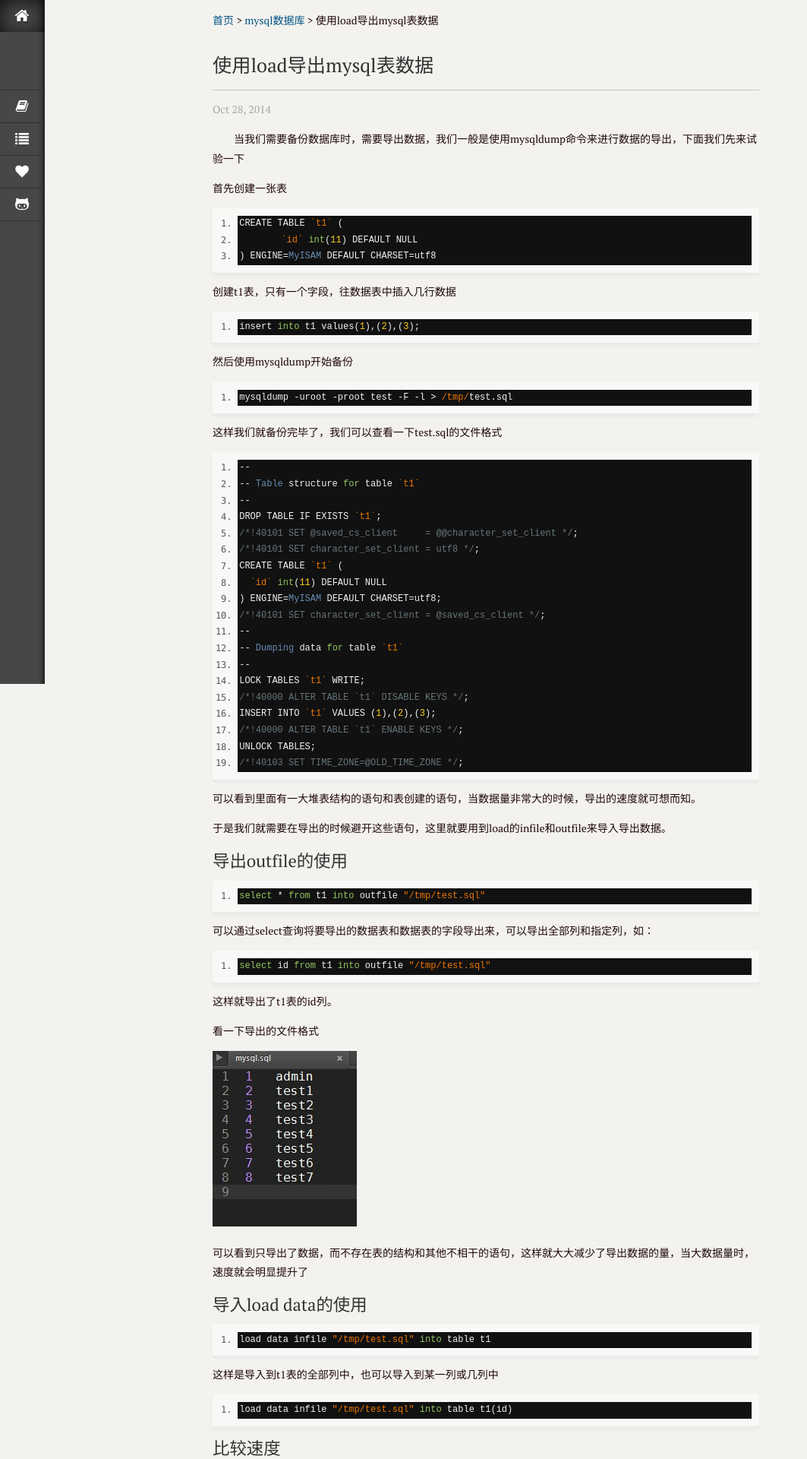
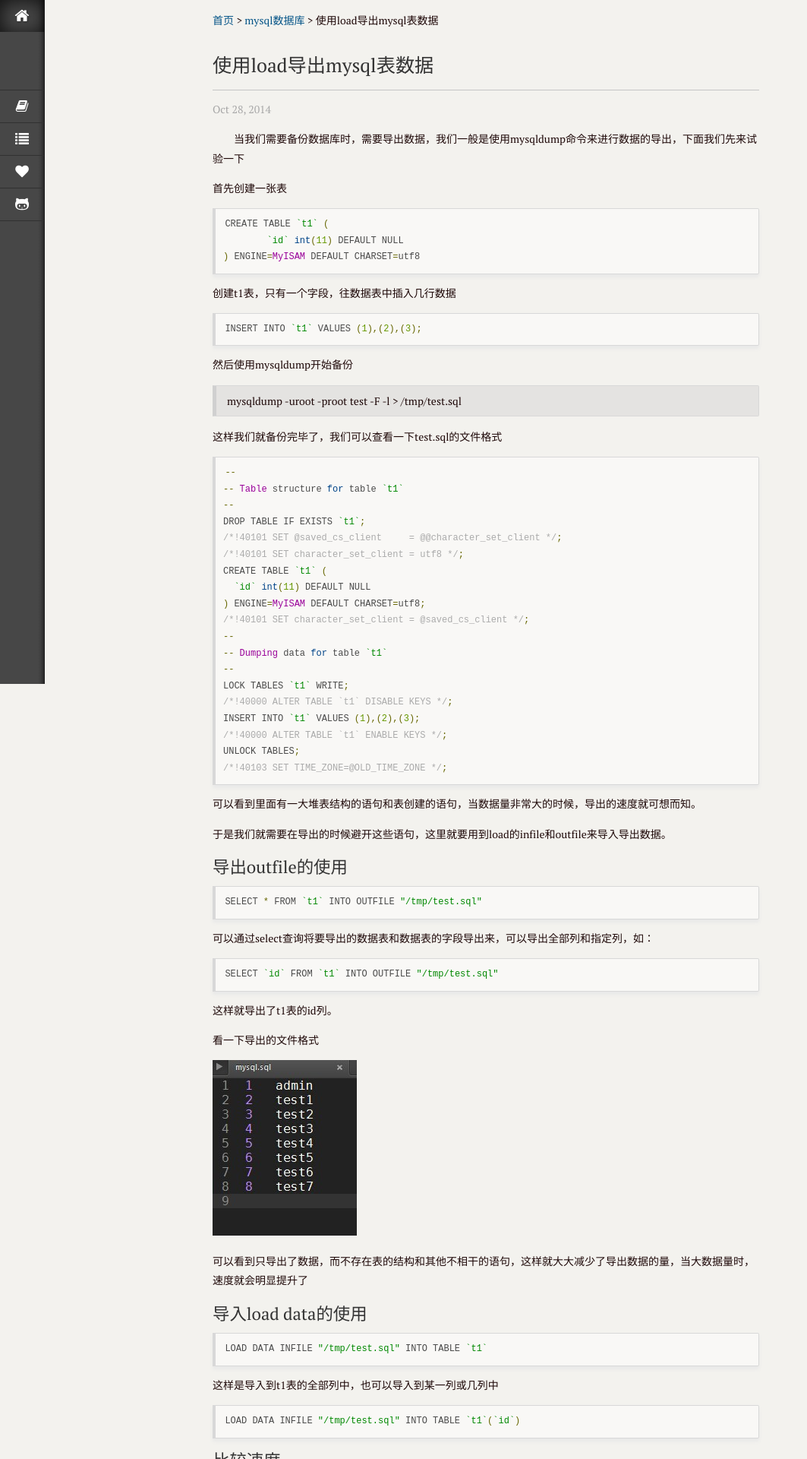
Before and after one commit to GitHubCuCu/dougaoyang.github.io, a Jekyll site: the page built from _posts/mysql/2014-10-28-mysql-load-data.md, in a window 1280 px wide. Shown: the top 1920 px of the page at 76% size, without its empty margins (0-1063 px from the left). Built offline with Jekyll 4.4.1, drawn with Linux system fonts in a browser that asks for light colours; Markdown is read by kramdown in place of the engine named in the settings.

```diff
--- a/_layouts/default.html
+++ b/_layouts/default.html
@@ -23,9 +23,8 @@
     <meta name="author" content="{{ site.author.name }}" />
     <meta name="description" content="{{ page.description }}" />
     <meta name="keywords" content="{{ page.keywords | join: ',' }}" />
-	<meta name="viewport" content="width=device-width, initial-scale=1.0">
+	<meta name="viewport" content="width=device-width, initial-scale=1.0, minimum-scale=1.0">
     <link rel="stylesheet" type="text/css" href="{{ site.url }}/static/style.css" />
-    <link rel="stylesheet" type="text/css" href="{{ site.url }}/static/js/prettify/prettify.css">
     <!--[if lt IE 9]>
     <script src="{{ site.url }}/static/js/html5.js" type="text/javascript"></script>
     <![endif]-->
--- a/_posts/mysql/2014-10-28-mysql-load-data.md
+++ b/_posts/mysql/2014-10-28-mysql-load-data.md
@@ -15,11 +15,11 @@ keywords: mysql, dump, load, infile, outfile
 
 创建t1表，只有一个字段，往数据表中插入几行数据
 
-	insert into t1 values(1),(2),(3);
+	INSERT INTO `t1` VALUES (1),(2),(3);
 
 然后使用mysqldump开始备份
 
-	mysqldump -uroot -proot test -F -l > /tmp/test.sql
+>mysqldump -uroot -proot test -F -l > /tmp/test.sql
 
 这样我们就备份完毕了，我们可以查看一下test.sql的文件格式
 
@@ -50,11 +50,11 @@ keywords: mysql, dump, load, infile, outfile
 导出outfile的使用
 ----------------
 
-	select * from t1 into outfile "/tmp/test.sql"
+	SELECT * FROM `t1` INTO OUTFILE "/tmp/test.sql"
 
 可以通过select查询将要导出的数据表和数据表的字段导出来，可以导出全部列和指定列，如：
 
-	select id from t1 into outfile "/tmp/test.sql"
+	SELECT `id` FROM `t1` INTO OUTFILE "/tmp/test.sql"
 
 这样就导出了t1表的id列。
 
@@ -67,11 +67,11 @@ keywords: mysql, dump, load, infile, outfile
 导入load data的使用
 ------------------
 
-	load data infile "/tmp/test.sql" into table t1
+	LOAD DATA INFILE "/tmp/test.sql" INTO TABLE `t1`
 
 这样是导入到t1表的全部列中，也可以导入到某一列或几列中
 
-	load data infile "/tmp/test.sql" into table t1(id)
+	LOAD DATA INFILE "/tmp/test.sql" INTO TABLE `t1`(`id`)
 
 比较速度
 -------
--- a/static/js/iLotus.js
+++ b/static/js/iLotus.js
@@ -233,5 +233,6 @@ $(document).ready(function() {
     //run
     iLotus.init.run();
     //pretty
+    $("pre").addClass("prettyprint");
     prettyPrint();
 });
--- a/static/js/prettify/prettify.css
+++ b/static/js/prettify/prettify.css
@@ -16,18 +16,11 @@
 .atn{color:#E0E2E4;}
 .atv{color:#EC7600;}
 .dec{color:purple;}
-pre {
-    white-space: pre-wrap; /* css-3 */
-    white-space: -moz-pre-wrap; /* Mozilla, since 1999 */
-    white-space: -pre-wrap; /* Opera 4-6 */
-    white-space: -o-pre-wrap; /* Opera 7 */
-    word-wrap: break-word; /* Internet Explorer 5.5+ */
-}
 pre.prettyprint {border:0px solid #888;}
 ol.linenums{margin-top:0;margin-bottom:0;}
 .prettyprint{background:#000;}
 li.L0, li.L1, li.L2, li.L3, li.L4, li.L5, li.L6, li.L7, li.L8, li.L9{color:#555;}
-li.L0, li.L1, li.L2, li.L3, li.L4, li.L5, li.L6, li.L7, li.L8, li.L9{background:#111;}
+li.L1, li.L3, li.L5, li.L7, li.L9{background:#111;}
 @media print {
     .str{color:#060;}
     .kwd{color:#006;font-weight:bold;}
--- a/static/style.css
+++ b/static/style.css
@@ -404,7 +404,7 @@ li[class^="icon-"].icon-large:before, li[class*=" icon-"].icon-large:before {
 .lotus-p, .lotus-pre, .lotus-ul, .lotus-ol, .lotus-dl, .lotus-form, .lotus-hr, .lotus-table { margin-bottom: 1em; vertical-align: middle; }
 
 .lotus blockquote p { margin-bottom: 0.4em; }
-.lotus blockquote p:before {
+/* .lotus blockquote p:before {
     content: "“";
     font-size: 38px;
     line-height: 18px;
@@ -422,7 +422,7 @@ li[class^="icon-"].icon-large:before, li[class*=" icon-"].icon-large:before {
     color: #c8c8c8;
     overflow: hidden;
     top: 14px;
-}
+} */
 h1, h2, h3, h4, h5, h6{ font-weight: 500; font-weight: 700\9; color:#333; }
 
 .lotus h1, .lotus h2, .lotus h3, .lotus h4, .lotus h5, .lotus h6,
@@ -945,6 +945,13 @@ pre code {
     background: none;
     border: none;
 }
+pre {
+    white-space: pre-wrap; css-3
+    white-space: -moz-pre-wrap; Mozilla, since 1999
+    white-space: -pre-wrap; Opera 4-6
+    white-space: -o-pre-wrap; Opera 7
+    word-wrap: break-word; Internet Explorer 5.5+
+}
 pre.prettyprint{
     font-family: Monaco,Menlo,Consolas,"Courier New",monospace;
     background: rgba(255, 255, 255, 0.5);
```
Also changed, not shown: other parts of _layouts/default.html (+1 -7 lines), _posts/php/2014-10-22-php-jpg-issue.md (+8 -3 lines).
